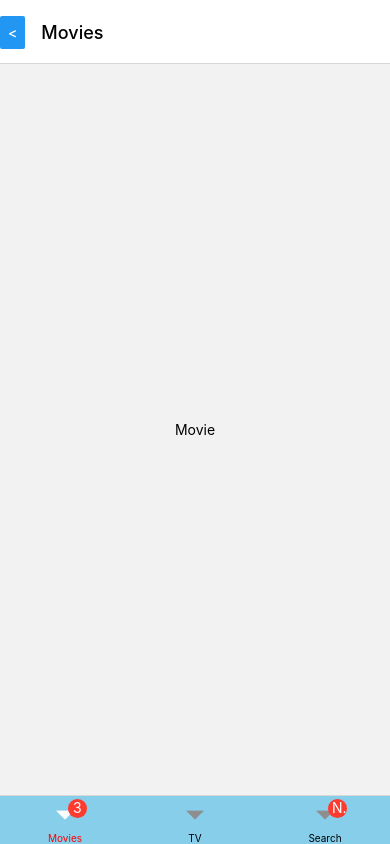
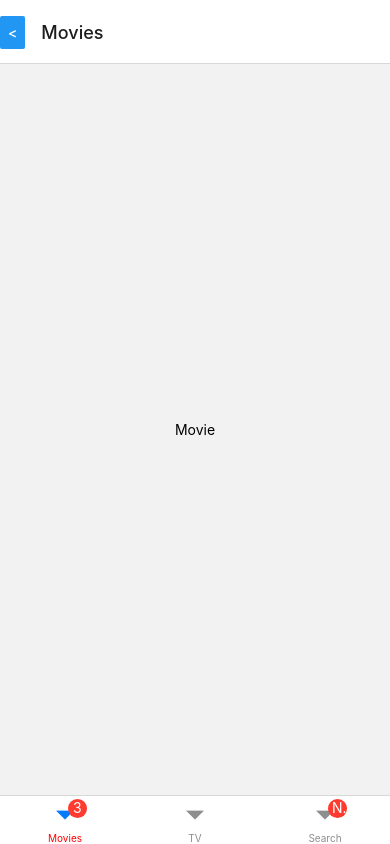
Before and after one commit to Ahn-GiHwan/RN_tutorial, a React Native app: screen / in a window 390 px wide. Built offline with nearby package versions, Linux system fonts and the light colour scheme.

Commit message:
fix: apply screenOptions annotation

```diff
--- a/navigation/Tabs.jsx
+++ b/navigation/Tabs.jsx
@@ -13,21 +13,21 @@ const Tabs = () => {
 
   return (
     <Tab.Navigator
-      screenOptions={{
-        tabBarLabelStyle: {
-          color: "black",
-        },
-        tabBarActiveTintColor: isDark ? "pink" : "white",
-        tabBarStyle: {
-          backgroundColor: isDark ? "black" : "skyblue",
-        },
-        headerStyle: {
-          backgroundColor: isDark ? "black" : "white",
-        },
-        headerTitleStyle: {
-          color: isDark ? "white" : "black",
-        },
-      }}
+    // screenOptions={{
+    //   tabBarLabelStyle: {
+    //     color: "black",
+    //   },
+    //   tabBarActiveTintColor: isDark ? "pink" : "white",
+    //   tabBarStyle: {
+    //     backgroundColor: isDark ? "black" : "skyblue",
+    //   },
+    //   headerStyle: {
+    //     backgroundColor: isDark ? "black" : "white",
+    //   },
+    //   headerTitleStyle: {
+    //     color: isDark ? "white" : "black",
+    //   },
+    // }}
     >
       <Tab.Screen
         name="Movies"
```
